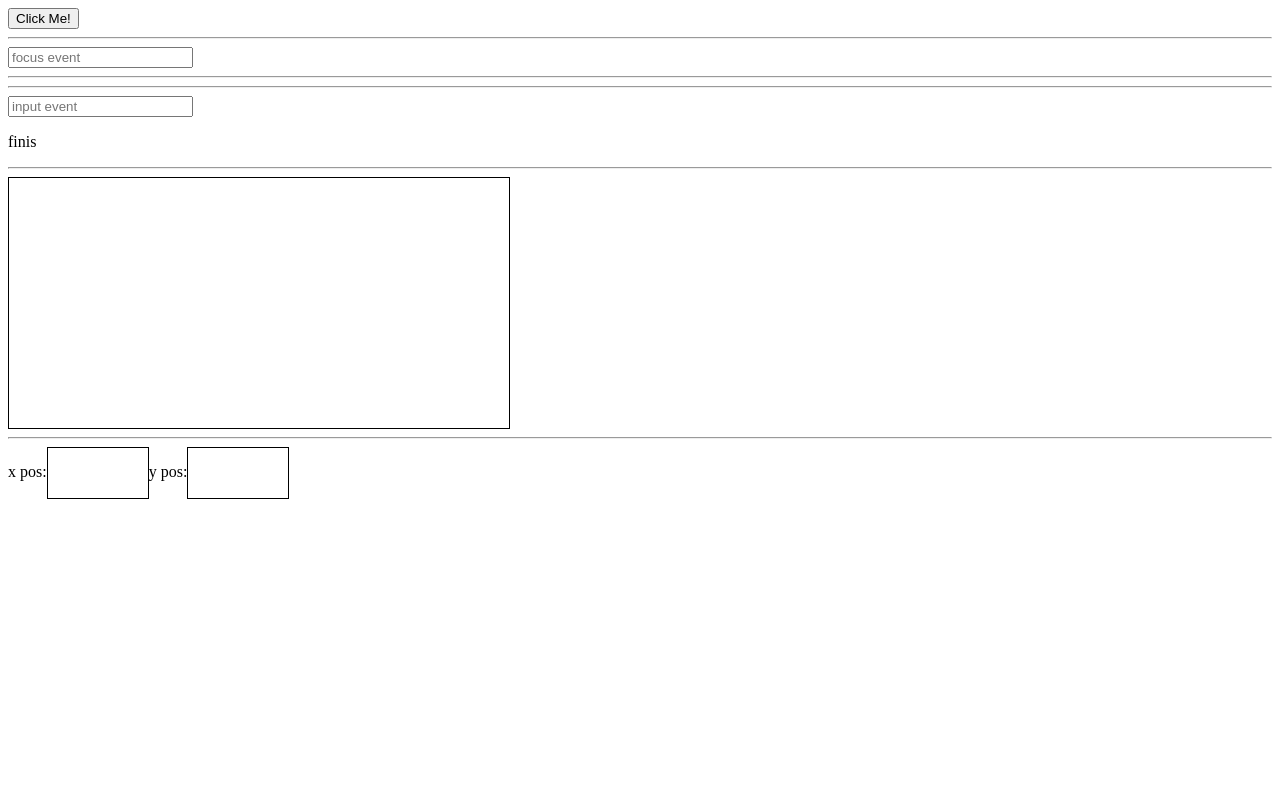
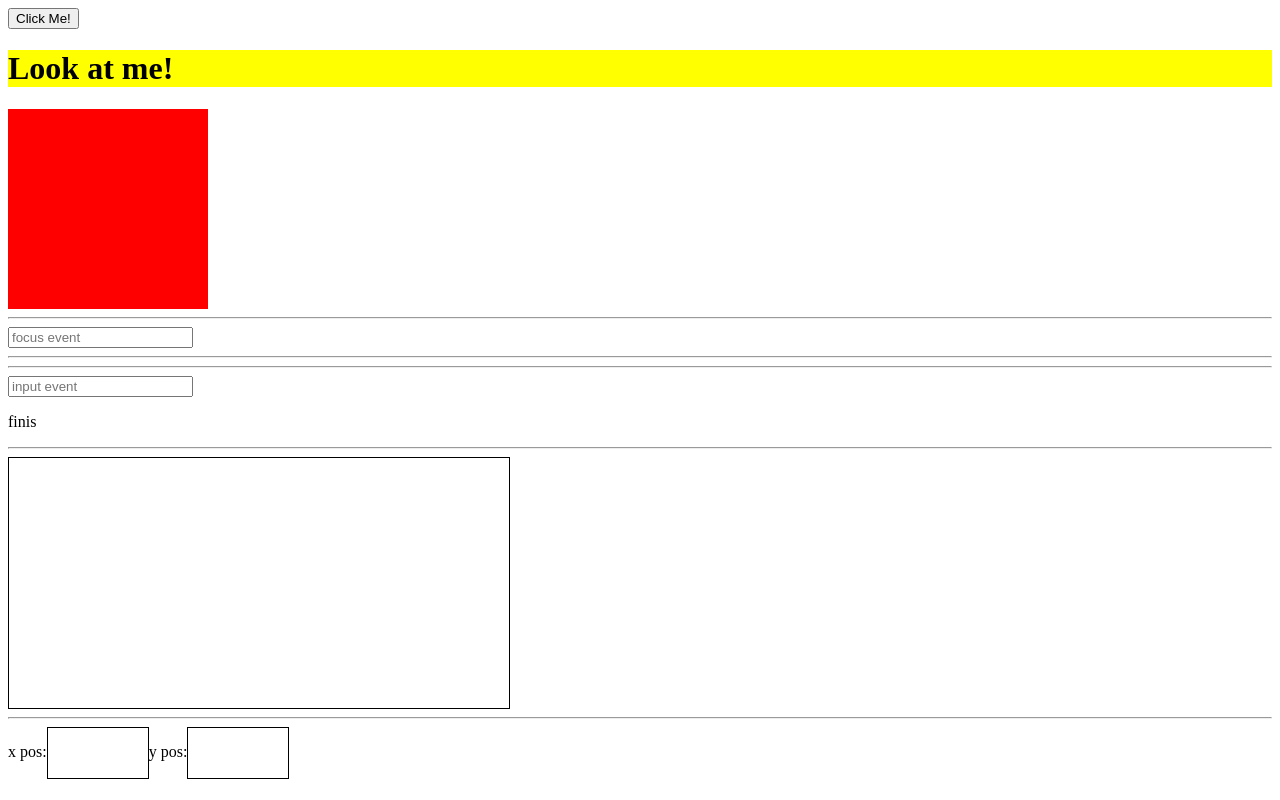
Before and after one commit to NickDErrico/event-listener-demo, a plain HTML site: page index.html in a window 1280 px wide. Both pictures are taken after a click on the button "Click Me!". Drawn offline with Linux system fonts and the light colour scheme.

Commit message:
demo pause

```diff
--- a/index.html
+++ b/index.html
@@ -8,7 +8,7 @@
   </head>
   <body>
 
-    <div>
+    <div id='blah'>
       <button class='click-event' type="button" name="button">Click Me!</button>
       <h1 id='hidden'>Look at me!</h1>
     </div>
@@ -35,7 +35,7 @@
     <hr>
 
     <div class="mouse-event">
-
+      <p></p>
     </div>
 
     <hr>
--- a/script.js
+++ b/script.js
@@ -1,6 +1,6 @@
 // DOM ELEMENTS :
 const button = document.querySelector(".click-event");
-const focus = document.getElementsByClassName("focus-event");
+const focus = document.getElementsByClassName("focus-event")[0];
 const key = document.getElementById("key");
 const hidden = document.getElementById("hidden");
 const input = document.querySelectorAll(".input-event")[0];
@@ -12,11 +12,30 @@ const mouse = document.querySelector(".mouse-event");
 
 // EVENT LISTENERS :
 
+// elementToAddEventListenerTo.addEventListener('event-type', function(e) {
+//   //Do something
+// })
+
 // CLICK :
 // DISPLAY THE HIDDEN TEXT
 
+button.addEventListener("click", function(e) {
+  hidden.id = "";
+  hidden.style.backgroundColor = "yellow";
+  const blah = document.querySelector("#blah");
+  let newDiv = document.createElement("div");
+  newDiv.style.width = "200px";
+  newDiv.style.height = "200px";
+  newDiv.style.backgroundColor = "red";
+  blah.appendChild(newDiv);
+});
+
 // FOCUS :
 // ADD SOME STYLE TO THE INPUT BOX
+
+focus.addEventListener("focus", function(e) {
+  focus.style.backgroundColor = "limegreen";
+});
 
 // KEY-UP/KEY-DOWN :
 // TRACK THE KEY
```
